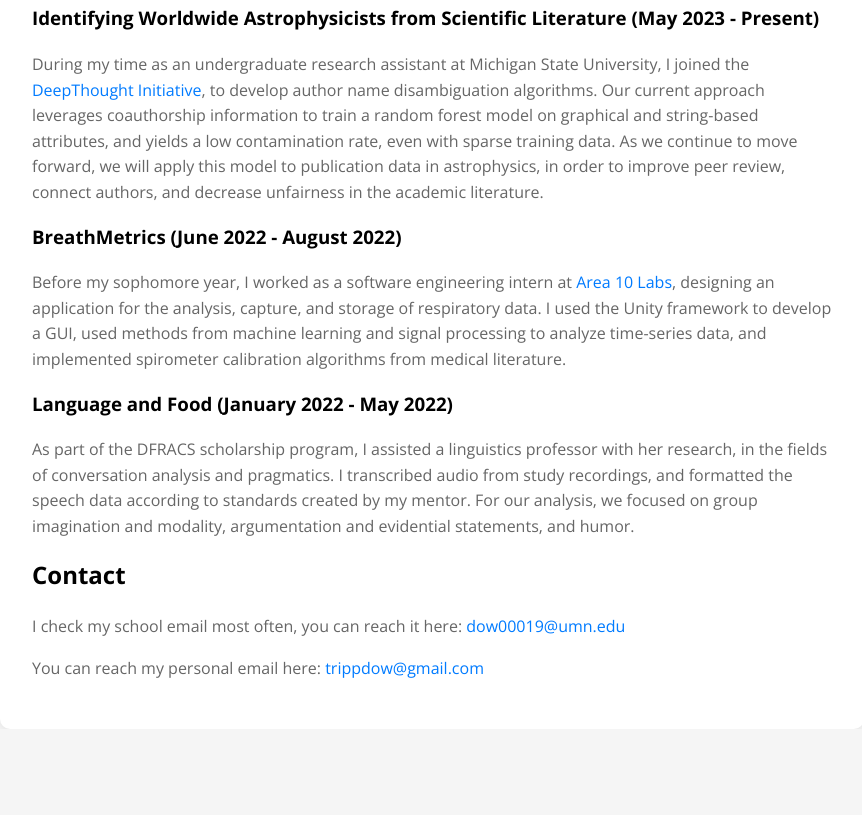
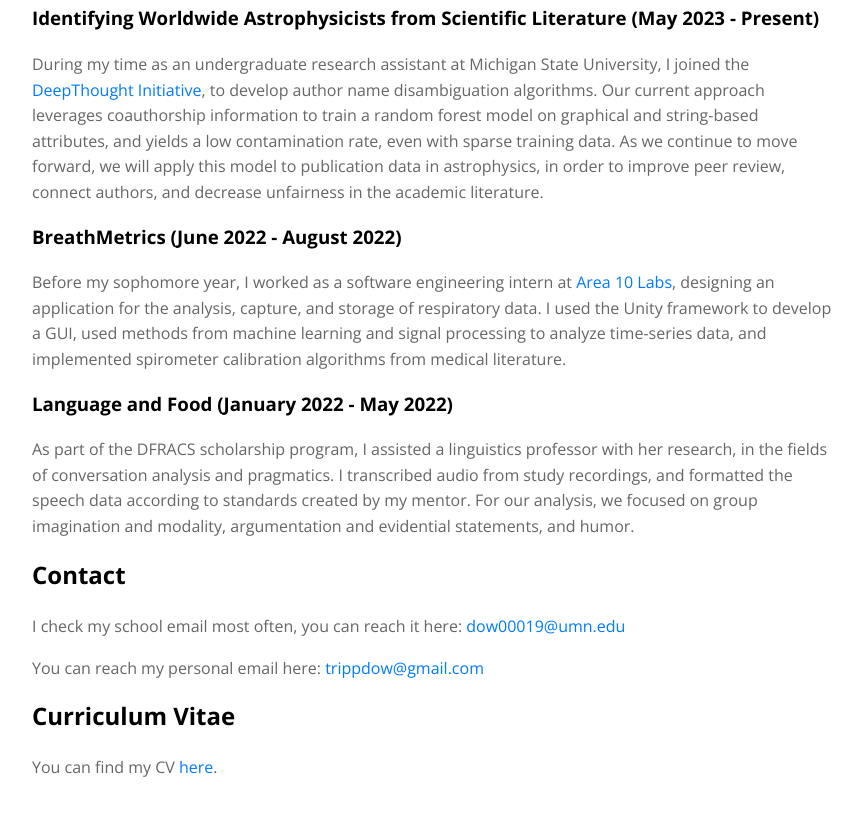
Before and after one commit to prettytrippy/prettytrippy.github.io, a plain HTML site: page index.html in a window 1280 px wide. Shown: the part 461-1276 px from the top of the page, without its empty margins (208-1070 px from the left). Before the commit the page ends 1190 px from the top, so only its background shows below. Drawn offline with nearby package versions, Linux system fonts and the light colour scheme.

Commit message:
Update index.html with CV info

```diff
--- a/index.html
+++ b/index.html
@@ -90,6 +90,11 @@
         <h2>Contact</h2>
         <p>I check my school email most often, you can reach it here: <a href="mailto:dow00019@umn.edu">dow00019@umn.edu</a></p>
         <p>You can reach my personal email here: <a href="mailto:trippdow@gmail.com">trippdow@gmail.com</a></p>
+
+        <h2>Curriculum Vitae</h2>
+        <p>
+            You can find my CV <a href="cv.html">here</a>.
+        </p>
     </div>
 </body>
 </html>
```
